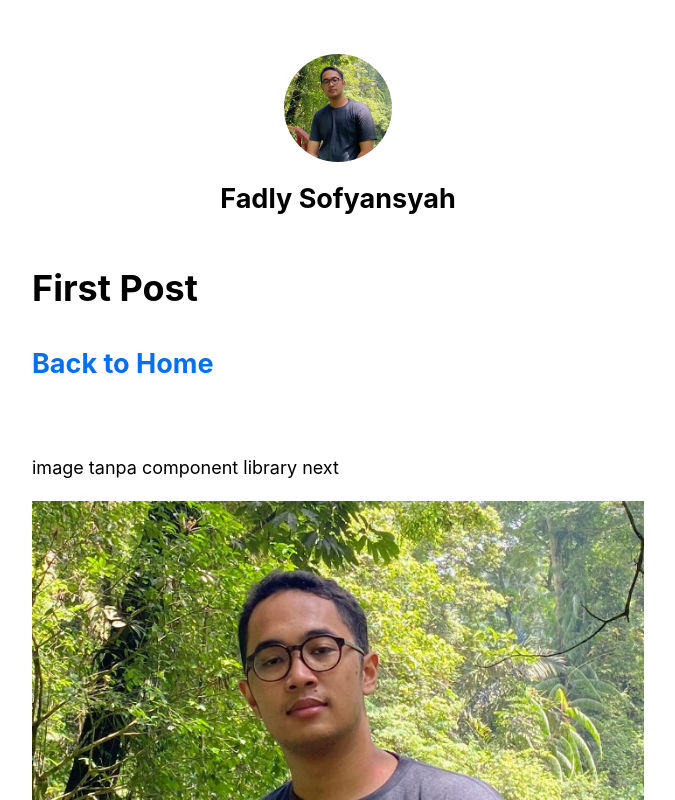
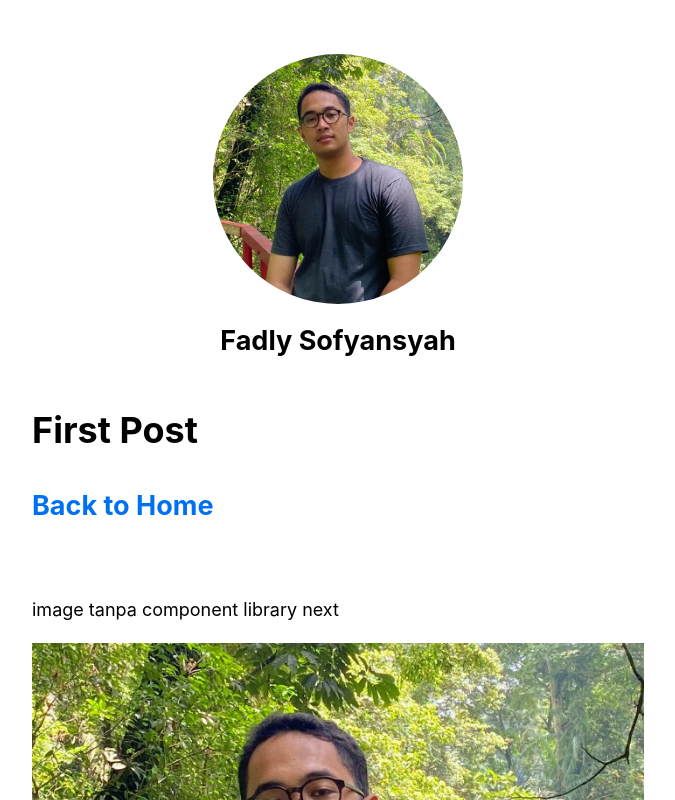
Before and after one commit to fadlyian/nextjs-blog, a Next.js app: page /posts/first-post in a window 1280 px wide. Shown: the top 800 px of the page, without its empty margins (302-977 px from the left). Built offline with nearby package versions, Linux system fonts and the light colour scheme.

Commit message:
change photo profile

```diff
--- a/components/layouts.jsx
+++ b/components/layouts.jsx
@@ -32,8 +32,8 @@ export default function Layouts({ children, home }) {
               priority
               src={"/images/profile.jpg"}
               className={utilStyles.borderCircle}
-              height={108}
-              width={108}
+              height={250}
+              width={250}
               alt="ian ganteng"
             />
             <h1 className={utilStyles.heading2Xl}>{name}</h1>
@@ -45,8 +45,8 @@ export default function Layouts({ children, home }) {
                 priority
                 src={"/images/profile.jpg"}
                 className={utilStyles.borderCircle}
-                height={108}
-                width={108}
+                height={250}
+                width={250}
                 alt="ian tampan"
               />
             </Link>
--- a/pages/posts/api/hello.jsx
+++ /dev/null
@@ -1,3 +0,0 @@
-export default function handler(req, res) {
-  res.status(200).json({ text: "Hello" });
-}
```
